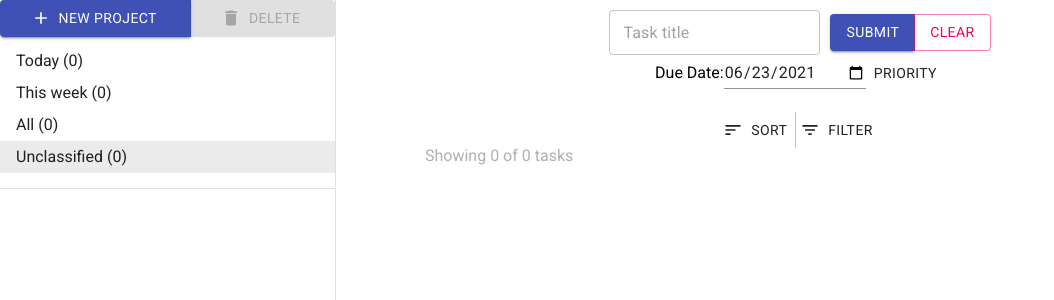
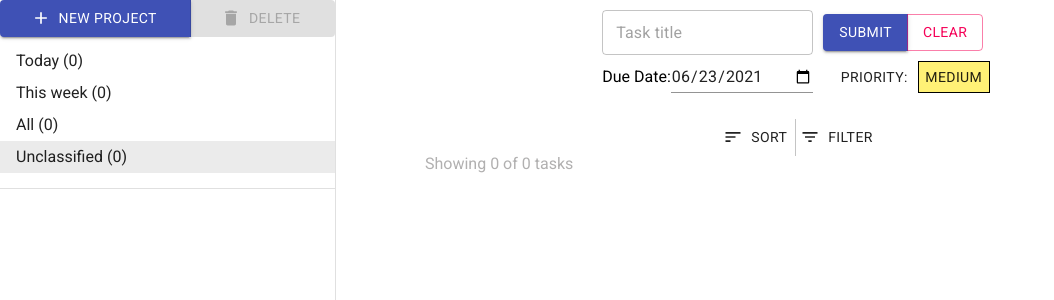
Before and after one commit to arkch99/task-app, a React (Create React App) app: page / in a window 1280 px wide. Shown: the top 300 px of the page, without its empty margins (0-1054 px from the left). Built offline with nearby package versions, Linux system fonts and the light colour scheme.

Commit message:
Show selected colour on priority button

```diff
--- a/src/App.js
+++ b/src/App.js
@@ -17,7 +17,6 @@ import { ButtonGroup } from "@material-ui/core";
 import '@fontsource/roboto';
 
 import {parseISO, isThisWeek, isToday } from "date-fns";
-
 
 class App extends Component {
 	constructor(){
@@ -303,7 +302,6 @@ class App extends Component {
 
 		const specialProjs = new Set(["all", "today", "week"]);
 
-		const colourAnchor = <Button onClick={this.handleColourMenu}>Priority</Button>;
 		const colours = ["red", "yellow", "green"];
 
 		const colourCodes = {
@@ -316,6 +314,17 @@ class App extends Component {
 			yellow: "Medium",
 			green: "Low"
 		};
+
+		const colourAnchor = <Button onClick={this.handleColourMenu} style={{marginLeft: 20}}>
+			Priority:
+			<div className="colour-menu-item" style={{
+				backgroundColor: colourCodes[this.state.selectedColour],
+				marginLeft: 10
+			}}>
+				{colourText[this.state.selectedColour]}
+			</div>
+		</Button>;
+
 
 		const colourItems = colours.map(colour =>(
 			<MenuItem
--- a/src/components/TaskItem.js
+++ b/src/components/TaskItem.js
@@ -106,7 +106,15 @@ class TaskItem extends Component{
 		const origDisplay = this.props.edit ? "none": "flex"; // controls if original data elements are displayed
 		const today = new Date().toISOString().slice(0, 10);
 		const isOverDue = this.props.task.dueDate < today;
-		const colourAnchor = <Button onClick={this.handleColourEditMenu}>Priority</Button>;
+		const colourAnchor = <Button onClick={this.handleColourEditMenu}>
+			Priority:
+			<div className="colour-menu-item" style={{
+				backgroundColor: colourCodes[this.state.selectedColour],
+				marginLeft: 10
+			}}>
+				{colourText[this.state.selectedColour]}
+			</div>
+		</Button>;
 
 		return (
 
--- a/src/index.css
+++ b/src/index.css
@@ -88,9 +88,11 @@ html{
 }
 
 .colour-menu-item{
+	display: flex;
 	height:30px;
 	width:70px;
-	text-align: center;
+	align-items: center;
+	justify-content: center;
 	border: 1px solid black;
 }
 #input-field{
```
